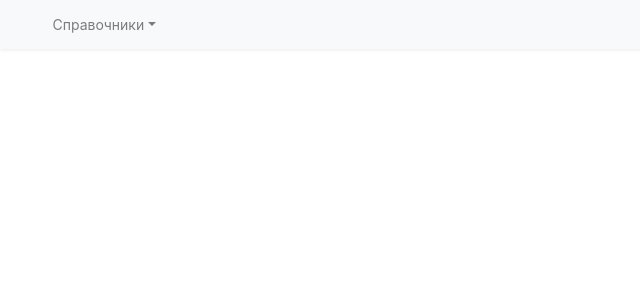
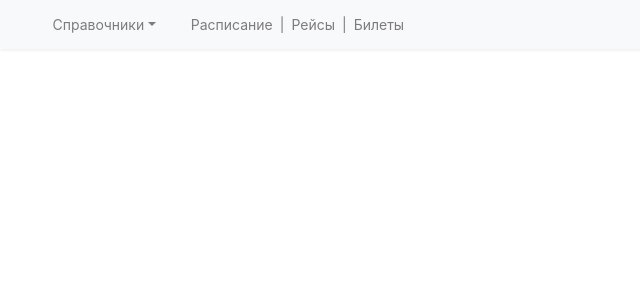
Before and after one commit to Quatters/intercity-bus-service, a Nuxt app in the folder frontend/: page / in a window 1280 px wide. Shown: the top 300 px of the page, without its empty margins (0-640 px from the left). Built offline with nearby package versions, Linux system fonts and the light colour scheme.

Commit message:
Added links for all admin routes

```diff
--- a/frontend/components/NavBar.vue
+++ b/frontend/components/NavBar.vue
@@ -8,8 +8,14 @@
           >Модели автобусов</b-dropdown-item
         >
         <b-dropdown-item to="/admin/buses">Автобусы</b-dropdown-item>
-        <b-dropdown-item to="/admin/schedule">Расписание</b-dropdown-item>
       </b-nav-item-dropdown>
+      <b-navbar-nav class="ml-4">
+        <b-nav-item to="/admin/schedule">Расписание</b-nav-item>
+        <b-nav-text>|</b-nav-text>
+        <b-nav-item to="/admin/flights">Рейсы</b-nav-item>
+        <b-nav-text>|</b-nav-text>
+        <b-nav-item to="/admin/tickets">Билеты</b-nav-item>
+      </b-navbar-nav>
     </b-navbar-nav>
   </b-navbar>
 </template>
@@ -17,5 +23,3 @@
 <script>
 export default {};
 </script>
-
-<style></style>
```
